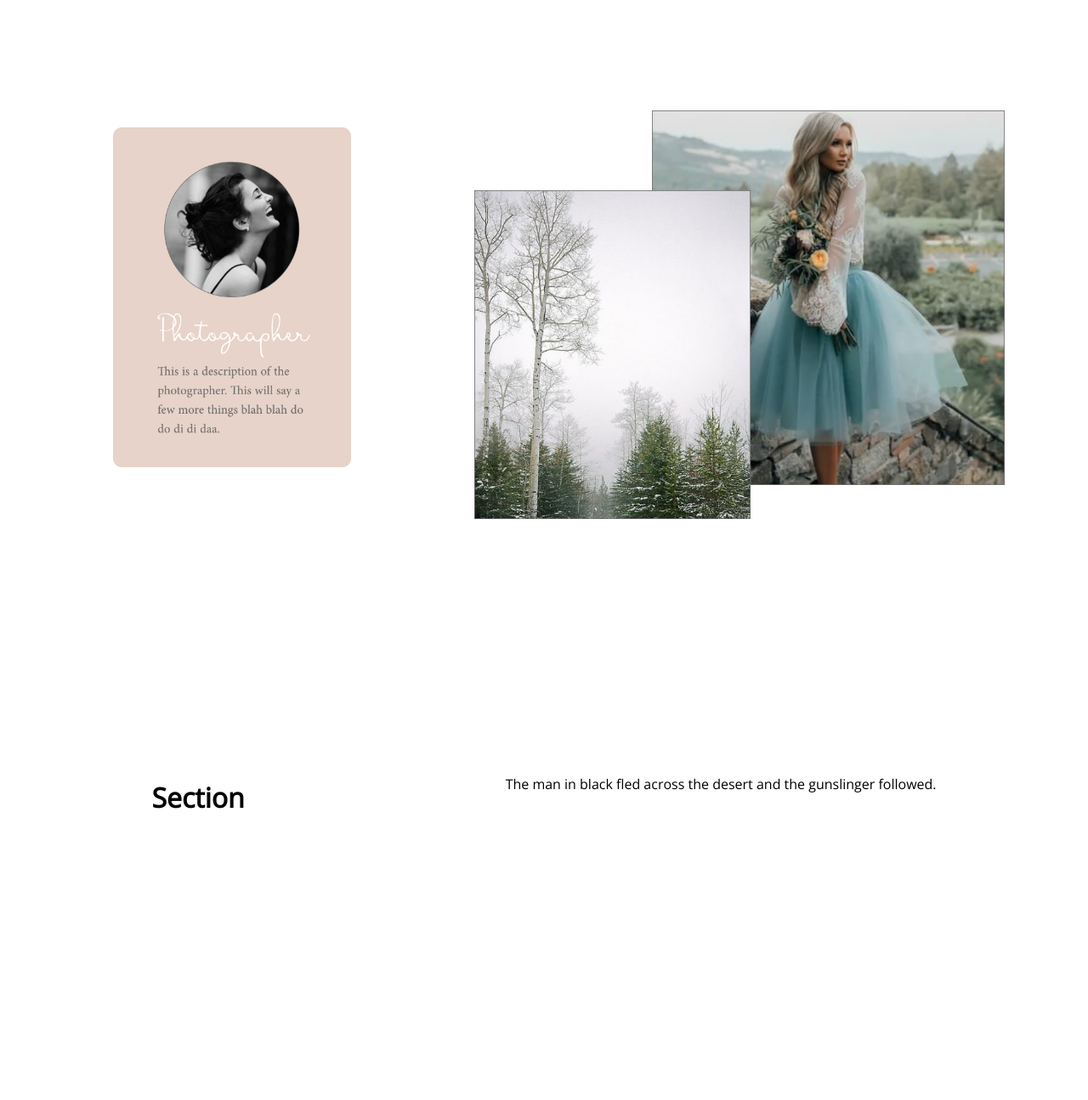
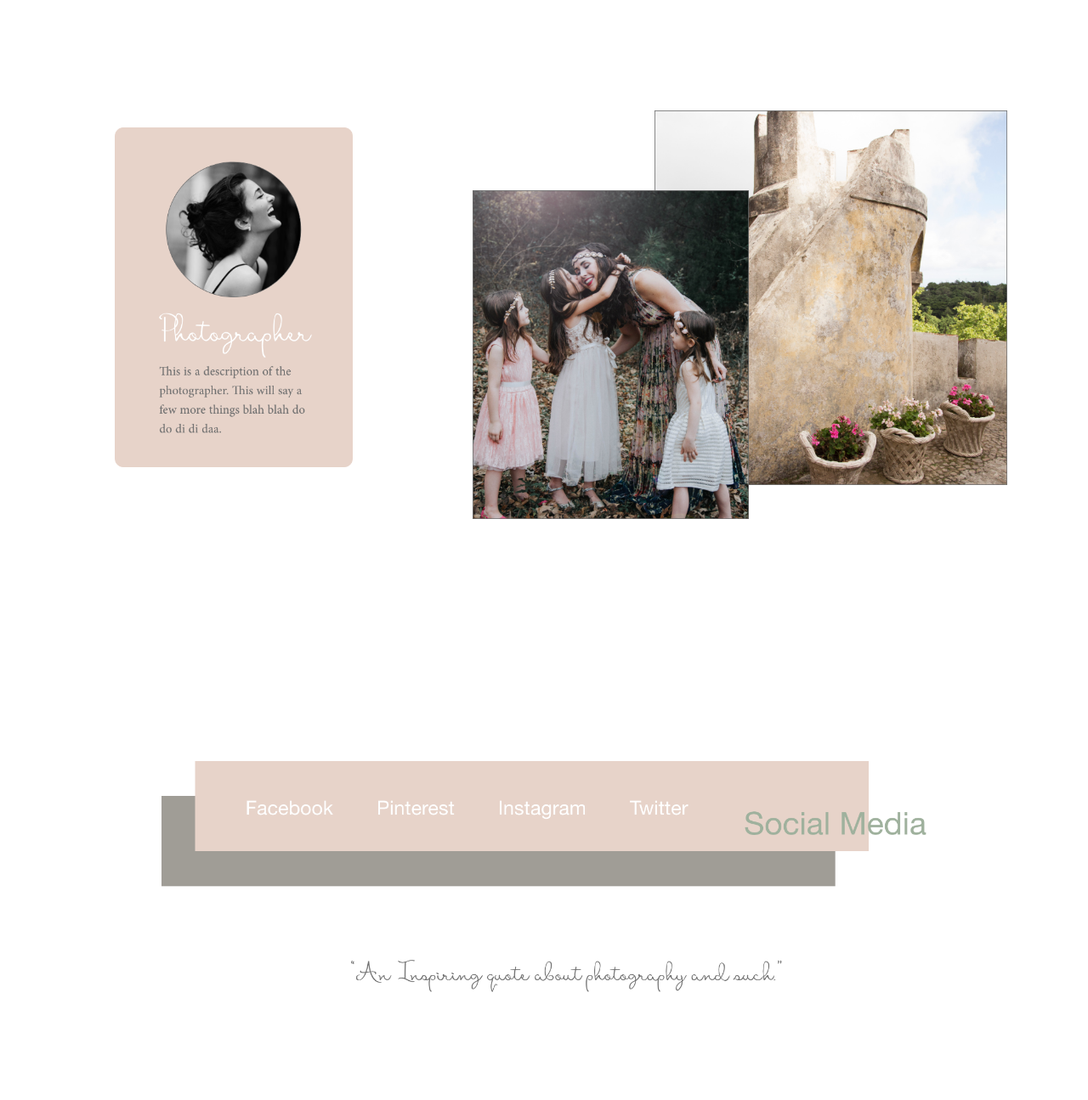
Before and after one commit to rwylie/rosewood, a plain HTML site: page index.html in a window 1280 px wide. Shown: the part 800-2095 px from the top of the page at 85% size. Drawn offline with nearby package versions, Linux system fonts and the light colour scheme.

Commit message:
fade up added to homepage

```diff
--- a/index.html
+++ b/index.html
@@ -3,6 +3,7 @@
 
 <head>
   <link href='https://fonts.googleapis.com/css?family=Open+Sans' rel='stylesheet' type='text/css'>
+  <link rel="stylesheet" href="https://unpkg.com/aos@next/dist/aos.css" />
   <link rel="stylesheet" href="styles.css">
   <title> Rosewood Images </title>
   <script src="main.js"></script>
@@ -28,16 +29,18 @@
 
 
   <div class="container" id="getToKnowMe">
-    <div class="row">
+    <div class="row" data-aos="fade-up" data-aos-duration="2000">
+
     <img id="pinkRectangle" src="assets/pinkrectangle.png">
+
     <div id="homepagePhotos">
     <!-- <div >
       <img id="photoOne"class="asset" src="assets/homepage/photo1.png">
       <img class="asset" src="assets/homepage/text.png">
     </div> -->
 
-      <img id="photoOne"class="asset" src="assets/homepage/photo1.png">
-      <img id="photoTwo"class="asset" src="assets/homepage/blueskirt.png">
+      <img id="photoOne"class="asset" src="portfolio/featured/fancydresses08.png">
+      <img id="photoTwo"class="asset" src="portfolio/featured/amazingphotos.png">
       <!-- <img class="asset" src="assets/homepage/text.png"> -->
 
   </div>
@@ -46,14 +49,11 @@
 
   </div>
 
-  <div class="container" id="Investment">
+  <div class="container" id="social">
     <div class="row">
-      <h1>
-        Section
-      </h1>
-      <p>
-        The man in black fled across the desert and the gunslinger followed.
-      </p>
+      <div class="growth">
+      <img id="social-media"src="assets/homepage/social.png">
+    </div>
     </div>
   </div>
 
@@ -118,5 +118,9 @@
 </div>
 
   <script src="main.js"></script>
+  <script src="https://unpkg.com/aos@next/dist/aos.js"></script>
+<script>
+  AOS.init();
+</script>
 </body>
 </html>
--- a/styles.css
+++ b/styles.css
@@ -86,16 +86,20 @@ top: 150px;
   margin: 0 auto;
   display: flex;
   justify-content: space-around;
+  height: 100%;
 }
-
+#social-media {
+  width: 900px;
+  height: auto;
+}
 #pinkRectangle {
   height: 400px;
   width: 280px;
-  margin-left: 35px;
+  margin-left: 40px;
 }
 
 #photoOne {
-  margin-right: 40px;
+  margin-right: 35px;
   width: 325px;
   height: auto;
   top: 20px;
@@ -109,7 +113,7 @@ top: 150px;
 
 #photoTwo {
   position: relative;
-  margin-left: -160px;
+  margin-left: -150px;
   top: -20px;
   width: 415px;
   height: auto;
@@ -139,7 +143,7 @@ top: 150px;
 
 /* Slideshow container */
 .slideshow-container {
-  max-width: 1000px;
+  width: 100%;
   position: relative;
   margin: auto;
 }
@@ -147,6 +151,7 @@ top: 150px;
 /* Hide the images by default */
 .mySlides {
     display: none;
+
 }
 
 /* Next & previous buttons */
```
Also changed, not shown: Assets/homepage/social.png (added), Assets/homepage/social@2x.png (added), Portfolio/Featured/FancyDresses08.png (added), Portfolio/Featured/abbiechristmas.png (added), Portfolio/Featured/amazingphotos.png (added), Portfolio/Me/me.jpg (added), rosewoodlogo.png (renamed from imgs/rosewoodlogo.png), rosewoodlogoblack.png (renamed from imgs/rosewoodlogoblack.png), rosewoodlogowhite.png (renamed from imgs/rosewoodlogowhite.png), 2 other files.
